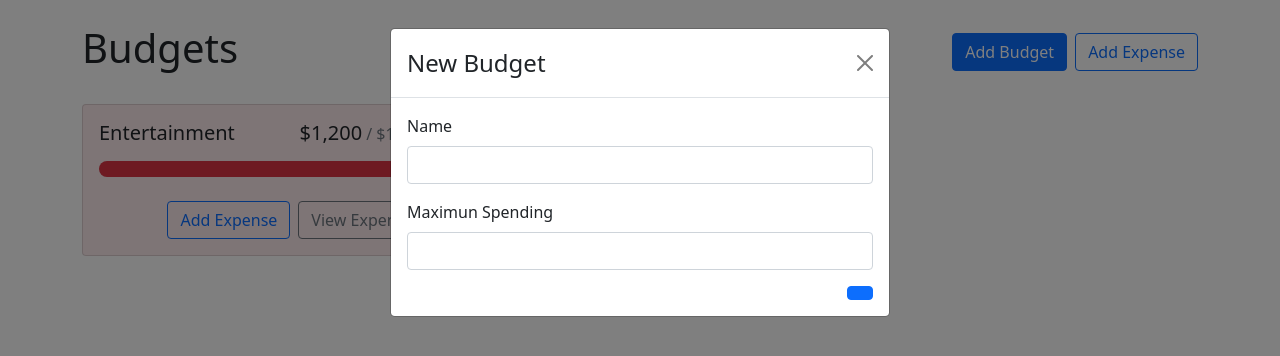
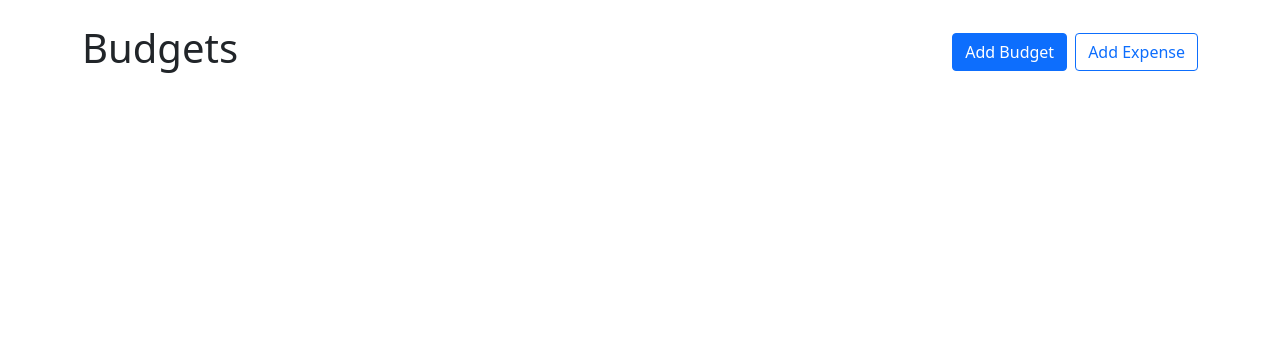
Before and after one commit to SrTrace/BudgetApp, a React (Create React App) app: page / in a window 1280 px wide. Shown: the top 356 px of the page. Built offline with nearby package versions, Linux system fonts and the light colour scheme.

Commit message:
put comp AddBudgetModal to  App component

```diff
--- a/src/App.js
+++ b/src/App.js
@@ -1,17 +1,21 @@
-import React from "react";
+import React, {useState} from "react";
 import Container from "react-bootstrap/Container";
 import {Stack, Button} from "react-bootstrap";
 import BudgetCard from "./components/BudgetCard";
 import AddBudgetModal from "./components/AddBudgetModal";
+import {useBudgets} from "./contexts/BudgetsContexts";
 
 
 function App() {
+    const [showAddBudgetModal, setShowAddBudgetModal] = useState(false);
+    const {budgets} = useBudgets();
+
     return (
         <>
             <Container className="my-4">
                 <Stack direction="horizontal" gap="2" className="mb-4">
                     <h1 className="me-auto">Budgets</h1>
-            <Button variant="primary">Add Budget</Button>
+                    <Button variant="primary" onClick={() => setShowAddBudgetModal(true)}>Add Budget</Button>
                     <Button variant="outline-primary">Add Expense</Button>
                 </Stack>
                 <div style={{
@@ -20,10 +24,17 @@
                     gap: "1rem",
                     alignItems: "flex-start"
                 }}>
-            <BudgetCard name="Entertainment" gray amount={1200} max={1000}></BudgetCard>
+                    {budgets.map(budget => (
+                        <BudgetCard
+                            key={budget.id}
+                            name={budget.name}
+                            amount={budget.amount}
+                            max={budget.max}
+                        />
+                    ))}
                 </div>
             </Container>
-      <AddBudgetModal show/>
+            <AddBudgetModal show={showAddBudgetModal} handleClose={() => setShowAddBudgetModal(false)}/>
         </>
     );
 }
--- a/src/components/AddBudgetModal.js
+++ b/src/components/AddBudgetModal.js
@@ -1,9 +1,21 @@
-import React from 'react';
+import React, {useRef} from 'react';
 import {Form, Modal, Button} from "react-bootstrap";
+import {useBudgets} from "../contexts/BudgetsContexts";
 
 const AddBudgetModal = ({show, handleClose}) => {
+    const nameRef = useRef();
+    const maxRef = useRef();
+    const {addBudget} = useBudgets();
+
     function handleSubmit(e) {
-
+        e.preventDefault();
+        addBudget(
+            {
+                name: nameRef.current.value,
+                max: parseFloat(maxRef.current.value)
+            }
+        );
+        handleClose();
     }
 
     return (
@@ -15,14 +27,16 @@
                 <Modal.Body>
                     <Form.Group className="mb-3" controlId="name">
                         <Form.Label>Name</Form.Label>
-                        <Form.Control type="text" required/>
+                        <Form.Control ref={nameRef} type="text" required/>
                     </Form.Group>
                     <Form.Group className="mb-3" controlId="max">
                         <Form.Label>Maximun Spending</Form.Label>
-                        <Form.Control type="number" required min={0} step={0.01}/>
+                        <Form.Control ref={maxRef} type="number" required min={0} step={0.01}/>
                     </Form.Group>
                     <div className="d-flex justify-content-end">
-                        <Button variant="primary" type="submit"></Button>
+                        <Button variant="primary" type="submit">
+                            Add
+                        </Button>
                     </div>
                 </Modal.Body>
             </Form>
```
Lines whose indentation alone changed are shown as unchanged.
